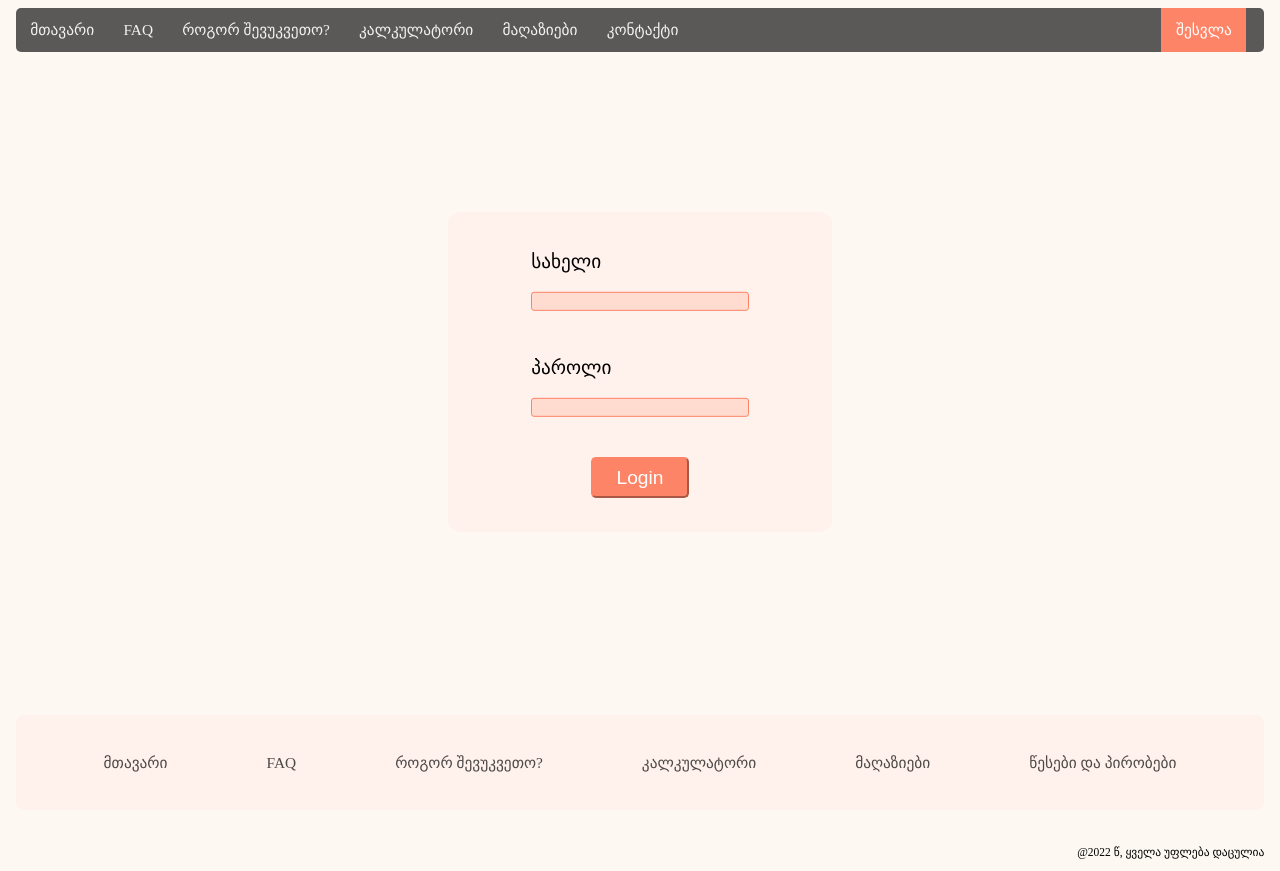
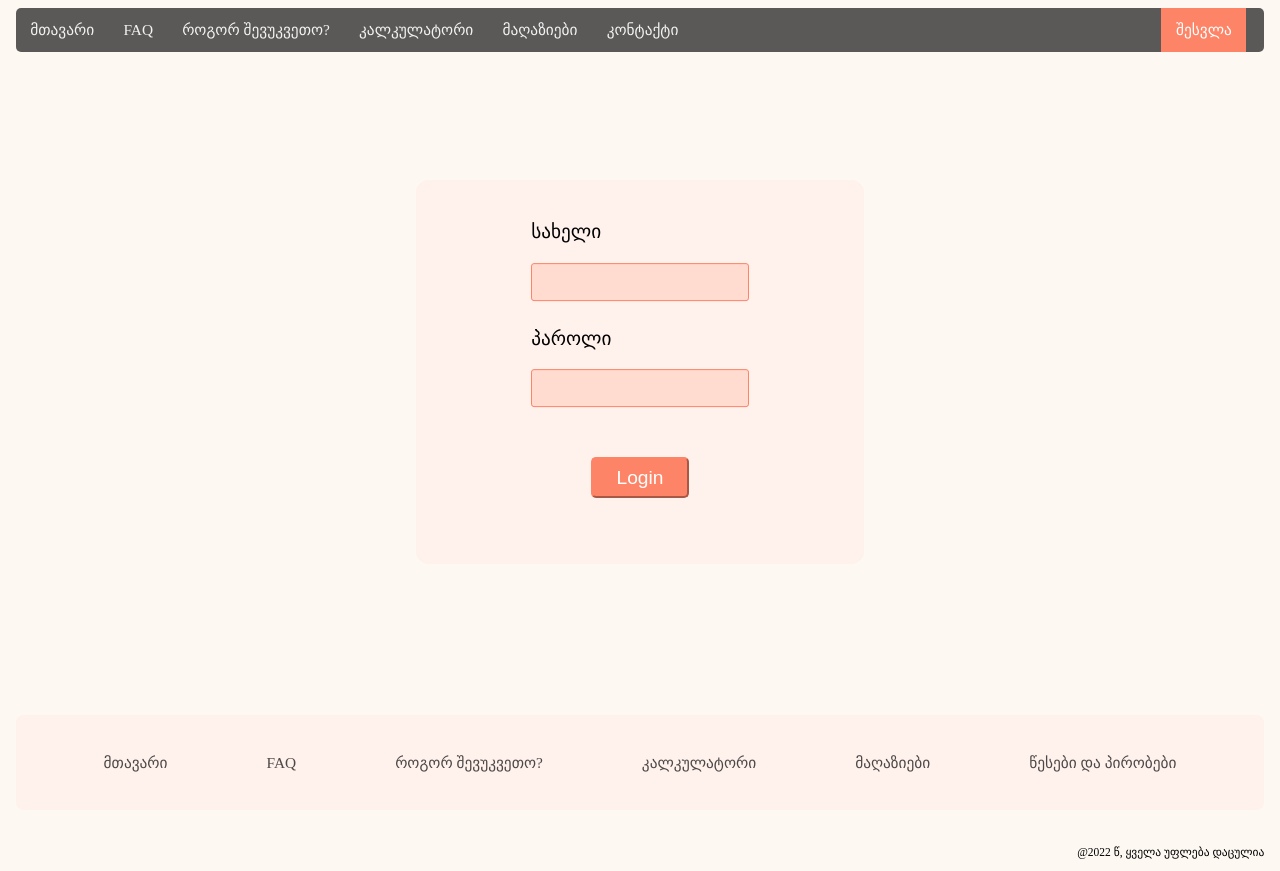
Before and after one commit to GegaLataria/forwarder-web, a React (Create React App) app: page /login in a window 1280 px wide. Built offline with nearby package versions, Linux system fonts and the light colour scheme.

Commit message:
fixing login part 3

```diff
--- a/src/components/nav-items/login/Login.css
+++ b/src/components/nav-items/login/Login.css
@@ -6,8 +6,8 @@
 }
 
 .login-form {
-  width: 30vw;
-  height: 25vw;
+  width: 35vw;
+  height: 30vw;
   background-color: rgb(255, 241, 236);
   display: flex;
   align-items:center;
@@ -17,7 +17,7 @@
 }
 
 .login-form__item {
-  margin-top: 2vw;
+  margin-top: .5vw;
   transform: translate(0, -50%);
 }
 
@@ -27,6 +27,7 @@
 
 .login-form__item__input {
   width: 17vw;
+  height: 3vw;
   border: 1px solid #FD8467;
   border-radius: 3px;
   background-color: rgba(253, 133, 103, 0.209);
--- a/src/components/nav-items/login/Login.js
+++ b/src/components/nav-items/login/Login.js
@@ -3,28 +3,29 @@ import "./Login.css";
 
 const database = [
   {
-    name: "Gega",
+    username: "Gega",
     password: "1234",
   },
   {
-    name: "Anano",
+    username: "Anano",
     password: "123",
   },
 ];
 
-const handleSubmit = (event) => {
-  event.preventDefault();
-  console.log(document.forms[0].username.value);
-  console.log(document.forms[0].password.value);
-};
+const Login = () => {
+  const [isSubmitted, setIsSubmitted] = useState(false);
+  const handleSubmit = (event) => {
+    event.preventDefault();
+    let { uname, pass } = document.forms[0];
+    const userData = database.find((user) => user.username === uname.value);
+    if (userData) {
+      if (userData.password === pass.value) {
+        setIsSubmitted(true);
+        console.log("success");
+      }
+    }
+  };
 
-const handleLogin = (username, pass) => {
-  if (username === database[0].name && pass === database[0].password) {
-    console.log("Success");
-  }
-};
-
-const Login = () => {
   return (
     <div className="login-container">
       <form className="login-form">
@@ -32,7 +33,7 @@ const Login = () => {
           <p className="login-form__item__title">სახელი</p>
           <input
             className="login-form__item__input"
-            name="username"
+            name="uname"
             type={"email"}
           ></input>
         </div>
@@ -40,7 +41,7 @@ const Login = () => {
           <p className="login-form__item__title">პაროლი</p>
           <input
             className="login-form__item__input"
-            name="password"
+            name="pass"
             type={"password"}
           ></input>
         </div>
```
